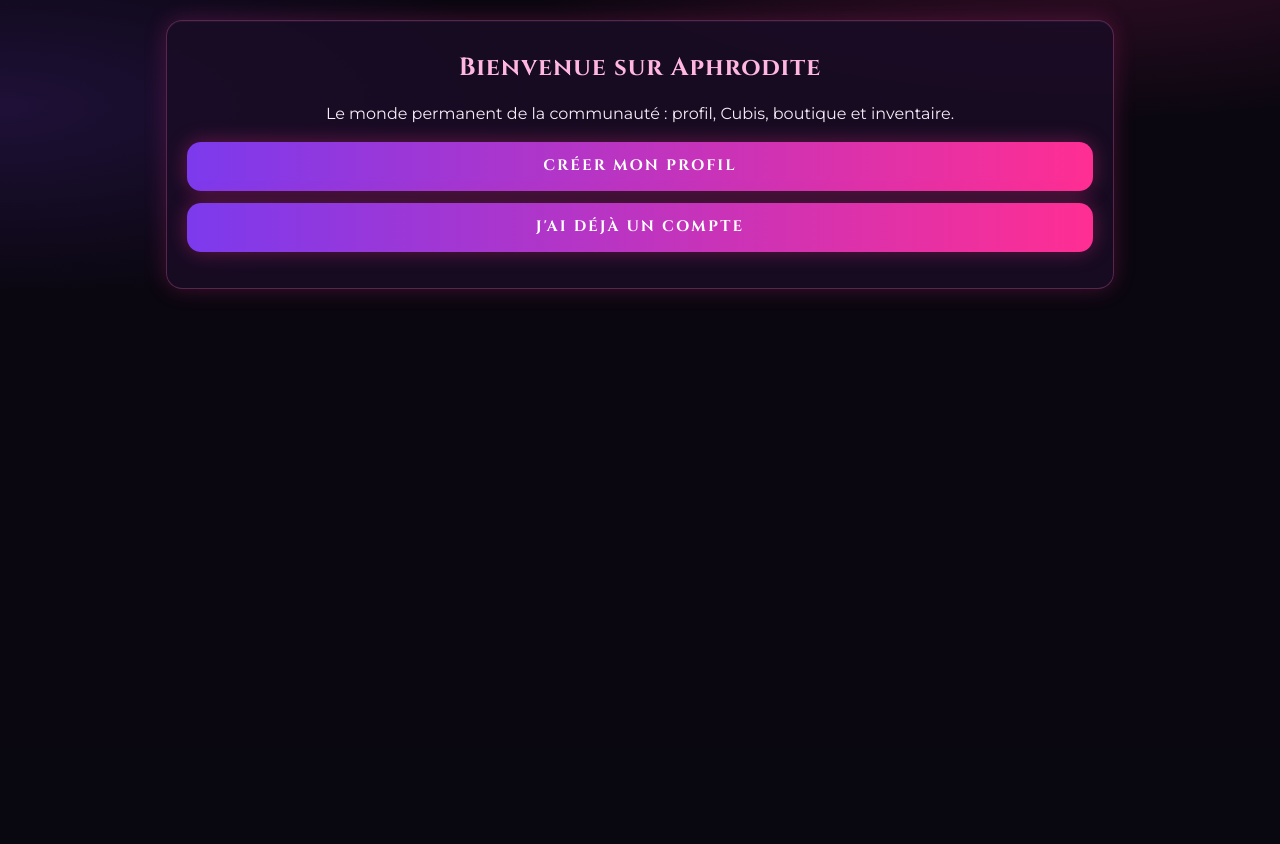
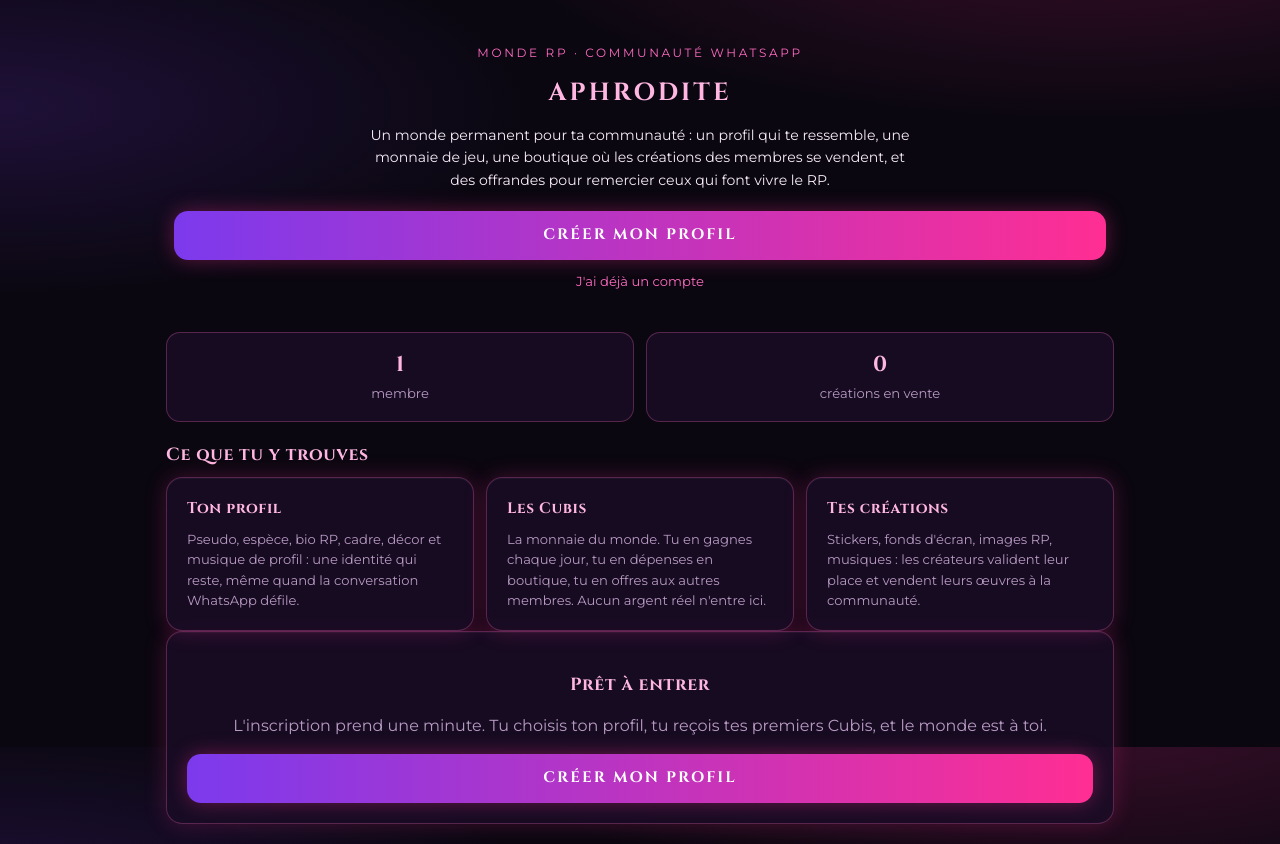
Before and after one commit to H-imiko/Aphrodite_app, a Django app: page / in a window 1280 px wide. Shown: the part 53-897 px from the top of the page. Before the commit the page ends 350 px from the top, so only its background shows below. Run offline with Django 5.2, Linux system fonts and the light colour scheme; tables that the repository leaves empty hold one stand-in row (values such as "Sample post"); some web fonts are replaced.

Commit message:
Ecrit une vraie page d'accueil publique.
Un visiteur non connecte tombait sur deux boutons et une phrase : rien ne
disait ce qu'est Aphrodite. La page presente le monde, les Cubis et les
creations, affiche le nombre reel de membres et de creations en vente, et
met en avant les quatre articles les plus recents avec la carte commune.
Les membres connectes continuent d'atterrir directement sur la boutique.

```diff
--- a/apps/accounts/views.py
+++ b/apps/accounts/views.py
@@ -28,7 +28,15 @@ def _equipement(membre):
 def accueil(request):
     if request.user.is_authenticated:
         return redirect("boutique")
-    return render(request, "accueil.html")
+    en_vente = Item.objects.filter(est_actif=True, masque_moderation=False)
+    return render(request, "accueil.html", {
+        "articles": en_vente.select_related("createur")
+                            .order_by("-est_mis_en_avant", "-date_creation")[:4],
+        "nb_membres": User.objects.filter(is_active=True).count(),
+        "nb_articles": en_vente.count(),
+        "possedes": set(),
+        "aimes": set(),
+    })
 
 
 def inscription(request):
--- a/static/css/pages.css
+++ b/static/css/pages.css
@@ -217,3 +217,24 @@
 @media (max-width: 420px) {
   .choix-offrandes { grid-template-columns: repeat(2, 1fr); }
 }
+
+/* ----- Accueil publique ----- */
+.hero { text-align: center; padding: var(--e-6) var(--e-2) var(--e-5); }
+.hero-sur { margin: 0 0 var(--e-3); font-size: var(--t-xs); letter-spacing: .22em;
+  text-transform: uppercase; color: var(--rose); }
+.hero h1 { margin: 0 0 var(--e-3); font-size: var(--t-3xl); letter-spacing: .12em;
+  text-transform: uppercase; }
+.hero-texte { max-width: 34rem; margin: 0 auto var(--e-5); font-size: var(--t-md);
+  line-height: 1.6; }
+.hero-second { margin: var(--e-3) 0 0; font-size: var(--t-sm); }
+.chiffres { display: grid; grid-template-columns: repeat(2, 1fr); gap: var(--e-3);
+  margin: var(--e-5) 0; }
+.chiffre { padding: var(--e-4); text-align: center; background: var(--card);
+  border: 1px solid var(--line); border-radius: 14px; }
+.chiffre strong { display: block; font-family: var(--titre); font-size: var(--t-2xl);
+  color: var(--soft); }
+.chiffre span { font-size: var(--t-sm); }
+.etapes { display: grid; gap: var(--e-3); }
+.etape h3 { margin: 0 0 var(--e-2); font-size: var(--t-lg); }
+.etape p { margin: 0; font-size: var(--t-sm); line-height: 1.55; }
+@media (min-width: 640px) { .etapes { grid-template-columns: repeat(3, 1fr); } }
--- a/templates/accueil.html
+++ b/templates/accueil.html
@@ -1,10 +1,63 @@
 {% extends "base.html" %}
 {% block title %}Aphrodite — le monde permanent de la communauté{% endblock %}
 {% block content %}
+<section class="hero">
+  <p class="hero-sur">Monde RP · communauté WhatsApp</p>
+  <h1>Aphrodite</h1>
+  <p class="hero-texte">Un monde permanent pour ta communauté : un profil qui te ressemble,
+     une monnaie de jeu, une boutique où les créations des membres se vendent, et des offrandes
+     pour remercier ceux qui font vivre le RP.</p>
+  <a class="btn lien" href="{% url 'inscription' %}">Créer mon profil</a>
+  <p class="hero-second"><a href="{% url 'connexion' %}">J'ai déjà un compte</a></p>
+</section>
+
+<section class="chiffres">
+  <div class="chiffre">
+    <strong>{{ nb_membres }}</strong>
+    <span class="muted">membre{{ nb_membres|pluralize }}</span>
+  </div>
+  <div class="chiffre">
+    <strong>{{ nb_articles }}</strong>
+    <span class="muted">création{{ nb_articles|pluralize }} en vente</span>
+  </div>
+</section>
+
+{% if articles %}
+<section>
+  <h2>À la une</h2>
+  <div class="grille">
+    {% for a in articles %}
+      {% include "partials/carte_article.html" with a=a %}
+    {% endfor %}
+  </div>
+</section>
+{% endif %}
+
+<section>
+  <h2>Ce que tu y trouves</h2>
+  <div class="etapes">
+    <div class="card etape">
+      <h3>Ton profil</h3>
+      <p class="muted">Pseudo, espèce, bio RP, cadre, décor et musique de profil :
+         une identité qui reste, même quand la conversation WhatsApp défile.</p>
+    </div>
+    <div class="card etape">
+      <h3>Les Cubis</h3>
+      <p class="muted">La monnaie du monde. Tu en gagnes chaque jour, tu en dépenses en
+         boutique, tu en offres aux autres membres. Aucun argent réel n'entre ici.</p>
+    </div>
+    <div class="card etape">
+      <h3>Tes créations</h3>
+      <p class="muted">Stickers, fonds d'écran, images RP, musiques : les créateurs
+         valident leur place et vendent leurs œuvres à la communauté.</p>
+    </div>
+  </div>
+</section>
+
 <section class="card center">
-  <h1>Bienvenue sur Aphrodite</h1>
-  <p>Le monde permanent de la communauté : profil, Cubis, boutique et inventaire.</p>
-  <p><a class="btn lien" href="{% url 'inscription' %}">Créer mon profil</a>
-     <a class="btn lien" href="{% url 'connexion' %}">J'ai déjà un compte</a></p>
+  <h2>Prêt à entrer</h2>
+  <p class="muted">L'inscription prend une minute. Tu choisis ton profil, tu reçois
+     tes premiers Cubis, et le monde est à toi.</p>
+  <a class="btn lien" href="{% url 'inscription' %}">Créer mon profil</a>
 </section>
 {% endblock %}
--- a/templates/base.html
+++ b/templates/base.html
@@ -6,9 +6,9 @@
   <meta name="viewport" content="width=device-width, initial-scale=1, viewport-fit=cover">
   <title>Aphrodite</title>
   {% comment %} ?v= : changer cette valeur à chaque modification du CSS, sinon les navigateurs gardent l'ancienne feuille en cache. {% endcomment %}
-  <link rel="stylesheet" href="{% static 'css/base.css' %}?v=20261115">
-  <link rel="stylesheet" href="{% static 'css/composants.css' %}?v=20261115">
-  <link rel="stylesheet" href="{% static 'css/pages.css' %}?v=20261115">
+  <link rel="stylesheet" href="{% static 'css/base.css' %}?v=20261116">
+  <link rel="stylesheet" href="{% static 'css/composants.css' %}?v=20261116">
+  <link rel="stylesheet" href="{% static 'css/pages.css' %}?v=20261116">
   {% block head %}{% endblock %}
 </head>
 <body class="{% if user.is_authenticated %}avec-nav{% endif %}">
--- a/templates/moderation/suspendu.html
+++ b/templates/moderation/suspendu.html
@@ -5,9 +5,9 @@
   <meta charset="utf-8">
   <meta name="viewport" content="width=device-width, initial-scale=1">
   <title>Compte suspendu · Aphrodite</title>
-  <link rel="stylesheet" href="{% static 'css/base.css' %}?v=20261115">
-  <link rel="stylesheet" href="{% static 'css/composants.css' %}?v=20261115">
-  <link rel="stylesheet" href="{% static 'css/pages.css' %}?v=20261115">
+  <link rel="stylesheet" href="{% static 'css/base.css' %}?v=20261116">
+  <link rel="stylesheet" href="{% static 'css/composants.css' %}?v=20261116">
+  <link rel="stylesheet" href="{% static 'css/pages.css' %}?v=20261116">
 </head>
 <body>
 <main>
```
